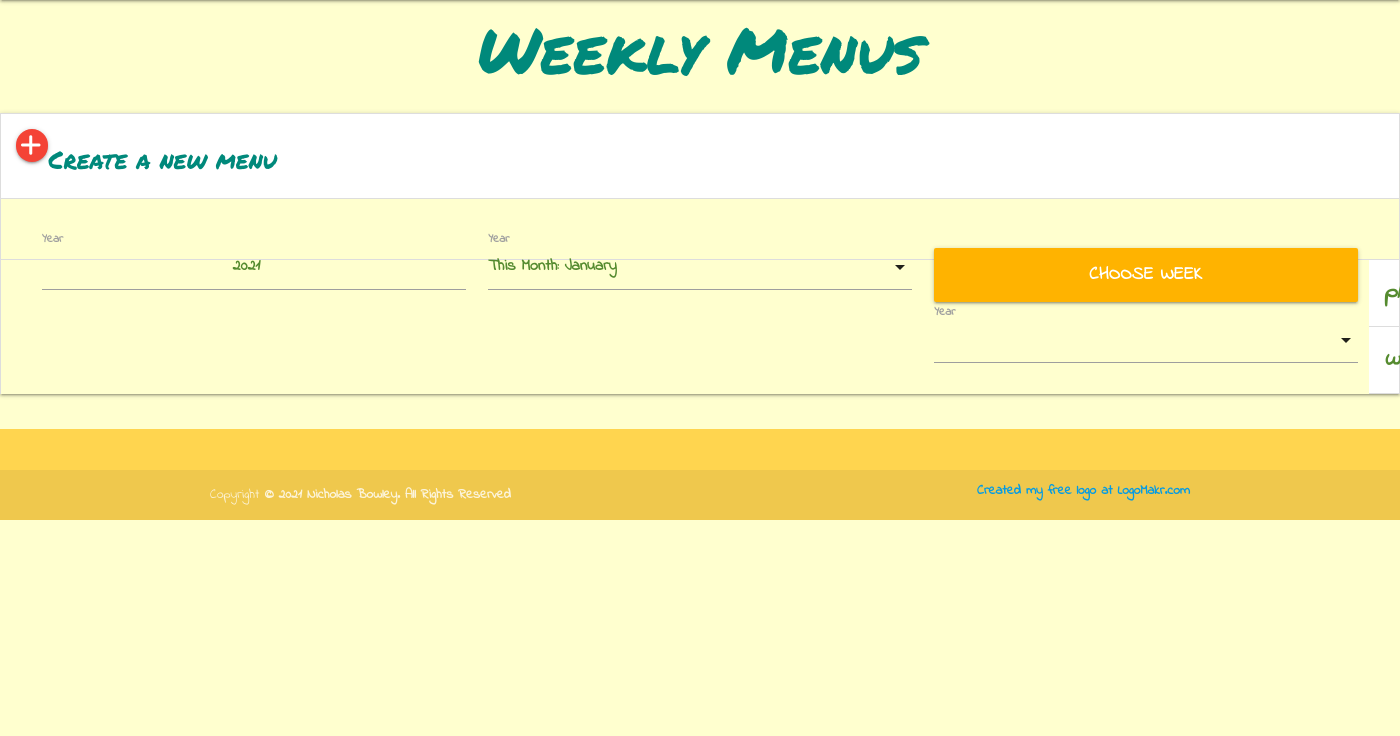
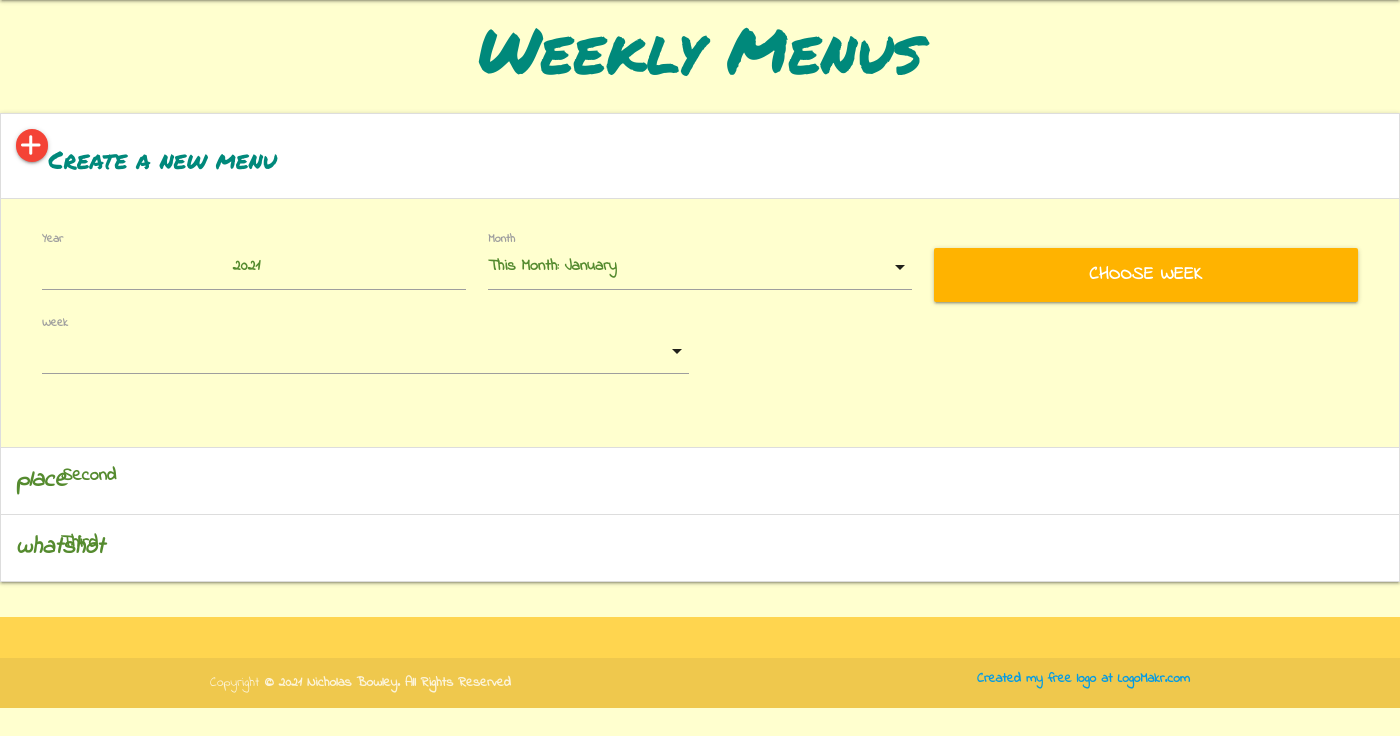
Before and after one commit to Code-Institute-Submissions/KWSNick-meal-planner_MResub, a Flask app: page /weekly_menus in a window 1400 px wide, after a click on "Create a new menu"; the page is wider, and only the part inside the window is pictured. Shown: the part 64-800 px from the top of that part. Run offline with Flask 2, Linux system fonts and the light colour scheme; some libraries are stand-ins or nearby versions.

Commit message:
Re-assigned variables in if statement for weekly_menus route and corrected labelling issues in weekly_menus.html.

```diff
--- a/app.py
+++ b/app.py
@@ -396,6 +396,7 @@ def edit_recipe(recipe_id):
 @app.route("/weekly_menus", methods=["GET", "POST"])
 def weekly_menus():
     c = calendar.Calendar()
+    cal = ""
     months = calendar.month_name
     now = datetime.datetime.now()
     year = now.year
@@ -407,10 +408,11 @@ def weekly_menus():
         has_week = request.form.get("week_select")
         if has_week == "":
             cal = c.monthdayscalendar(selected_year, selected_month)
+            month_name = months[selected_month]
             return render_template(
                                 "weekly_menus.html",
-                                cal=cal, year=year,
-                                month=month,
+                                cal=cal, year=selected_year,
+                                month=selected_month,
                                 month_name=month_name)
         else:
             weekly_plan = {
--- a/templates/weekly_menus.html
+++ b/templates/weekly_menus.html
@@ -39,12 +39,13 @@
                             <option value="11">November</option>
                             <option value="12">December</option>
                         </select>
-                        <label for="month_select">Year</label>
+                        <label for="month_select">Month</label>
                     </div>
                     <div class="col s4">
                         <button id="get_weeks_btn" class="col s12 waves-effect waves-light btn-large amber darken-1" type="submit">Choose Week</button>
                     </div>
-                    <div class="input-field col s4">
+                    <div class="row">
+                        <div class="input-field center col s6">
                             {% set i = namespace(value=0) %}
                             <select class="center" id="week_select" name="week_select" required>
                                 <option value="" selected></option>
@@ -53,7 +54,8 @@
                                 {% set i.value = i.value + 1 %}
                                 {% endfor %}
                             </select>
-                        <label for="month_select">Year</label>
+                            <label for="week_select">Week</label>
+                        </div>
                     </div>
                 </form>
             </div>
```
Lines whose indentation alone changed are shown as unchanged.
